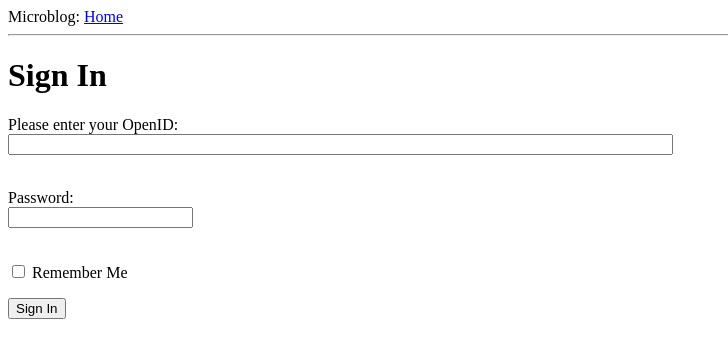
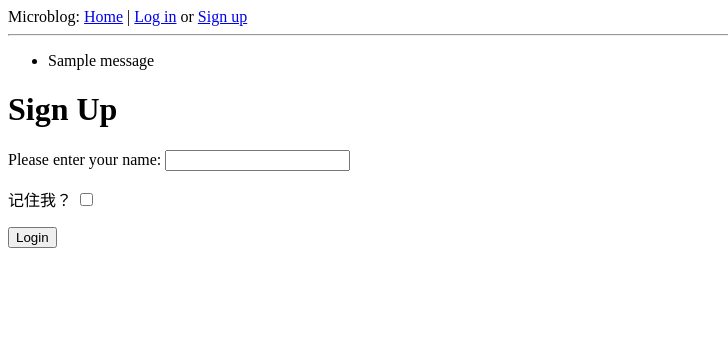
Before and after one commit to zmfang/pythonMicroblog, a Flask app: template app/templates/login.html in a window 1280 px wide. Shown: the top 358 px of the page, without its empty margins (0-728 px from the left). Run offline with Flask 2, Linux system fonts and the light colour scheme; tables that the repository leaves empty hold one stand-in row (values such as "Sample post"); the template is opened without the code that fills it: values that come from a table or form of the project are taken from there, most other values are stand-ins (such as "Sample title", 1, 10 or a date in 2020); one stand-in notice (Sample message) is shown; parts of the project's set-up code (start-up, migrations or seed data) failed here and were passed over.

Commit message:
初步完成用户登录，并记住登录状态。初步完成注册功能。

```diff
--- a/app/__init__.py
+++ b/app/__init__.py
@@ -20,7 +20,8 @@ db = SQLAlchemy(app)
 # 初始化flask-Login
 lm = LoginManager()
 lm.init_app(app)
-# 初始化Flask-OpenID，存储临时文件夹的路径tmp
-oid = OpenID(app, os.path.join(basedir, 'tmp'))
+lm.login_view = "login"  # 指定登录视图
+# # 初始化Flask-OpenID，存储临时文件夹的路径tmp
+# oid = OpenID(app, os.path.join(basedir, 'tmp'))
 
 from app import views,models
--- a/app/forms.py
+++ b/app/forms.py
@@ -1,9 +1,21 @@
 from flask_wtf import Form
-from wtforms import TextField, BooleanField, PasswordField
-from wtforms.validators import Required
+from wtforms import TextField, BooleanField, PasswordField, SubmitField
+from wtforms.validators import Required, Length, Email
 
 
 class LoginForm(Form):
-    name =TextField('Name', validators=[Required()])
-    password = PasswordField('password', validators=[Required()])
+    user_name =TextField('user name', validators=[
+        Required(), Length(max=15)])
+    # password = PasswordField('password', validators=[Required()])
     remember_me = BooleanField('Remember_me', default=False)
+    submit = SubmitField("Login")
+
+
+class SignUpForm(Form):
+    user_name = TextField("user name", validators=[
+        Required(), Length(max=15)
+    ])
+    user_email = TextField("user email", validators=[
+        Email(), Required(), Length(max=128)
+    ])
+    submit = SubmitField("Sign up")
--- a/app/templates/base.html
+++ b/app/templates/base.html
@@ -1,14 +1,34 @@
 <html>
 <head>
     {% if title %}
-    <title>{{ title }} - microblog</title>
+        <title>{{title}} - microblog</title>
     {% else %}
         <title>microblog</title>
     {% endif %}
 </head>
 <body>
-    <div>Microblog: <a href="/index">Home</a></div>
-    <hr>
+<div>
+    Microblog:
+    <a href="{{ url_for('index') }}">Home</a>
+    {% if not g.user.is_authenticated %}
+        | <a href="{{ url_for('login') }}">Log in</a>
+        or <a href="{{ url_for('sign_up') }}">Sign up</a>
+    {% else %}
+        | <a href="{{ url_for('logout') }}">Logout</a>
+    {% endif %}
+</div>
+<hr />
+{% with messages = get_flashed_messages() %}
+    {% if messages %}
+        <ul>
+            {% for message in messages %}
+                <li>{{ message }}</li>
+            {% endfor %}
+        </ul>
+    {% endif %}
+{% endwith %}
 {% block content %}{% endblock %}
 </body>
+
+{% block js %}{% endblock %}
 </html>
--- a/app/templates/login.html
+++ b/app/templates/login.html
@@ -1,24 +1,16 @@
-<!-- extend base layout -->
 {% extends "base.html" %}
+
 {% block content %}
-<h1>Sign In</h1>
-<form action="" method="post" name="login">
-    {{form.hidden_tag()}}
-    <p>
-        Please enter your OpenID:<br>
-        {{form.name(size=80)}}<br>
-        {% for error in form.errors.name %}
-        <span style="color: red;">[{{ error }}]</span>
-        {% endfor %}<br>
-    </p>
-    <p>
-        Password:<br>
-        {{form.password}}<br>
-        {% for error in form.errors.password %}
-        <span style="color: red;">[{{ error }}]</span>
-        {% endfor %}<br>
-    </p>
-    <p>{{form.remember_me}} Remember Me</p>
-    <p><input type="submit" value="Sign In"></p>
-</form>
+    <h1>Sign Up</h1>
+    <form action="/login" method="post" name="login">
+        {{ form.hidden_tag() }}
+        <p>Please enter your name: {{ form.user_name }}</p>
+        {% for error in form.errors.user_name %}
+            <p style="color:red;">[-] {{ error }}</p>
+        {% endfor %}
+
+        <p>记住我？ {{ form.remember_me }}</p>
+        <p>{{ form.submit }}</p>
+
+    </form>
 {% endblock %}
--- a/app/views.py
+++ b/app/views.py
@@ -1,15 +1,17 @@
-from flask import render_template,flash,redirect,session,url_for,request,g
-from flask.ext.login import login_user,logout_user,current_user,login_required
-from .forms import LoginForm
-from .models import User
+import datetime
 
-from app import app,db,lm,oid
+from flask import render_template, flash, redirect, session, url_for, request, g
+from flask.ext.login import login_user, logout_user, current_user, login_required
+from .forms import LoginForm, SignUpForm
+from .models import User, ROLE_USER
+
+from app import app, db, lm
 
 
 @app.route('/')
 @app.route('/index')
 def index():
-    user = {'nickname': 'Miguel'}  # 用户名
+    user = "Man"  # 用户名
     posts = [  # 提交内容
         {
             'author': {'nickname': 'John'},
@@ -27,14 +29,51 @@ def index():
                            posts=posts)
 
 
+# 用于从数据库加载用户，这个函数将会被 Flask-Login 使用
 @lm.user_loader
 def load_user(user_id):
     return User.query.get(int(user_id))
 
 
-@app.route('/login', methods = ['GET', 'POST'])
-@oid.loginhandler   # 告诉 Flask-OpenID 这是我们的登录视图函数。
+@app.route('/login', methods=['GET', 'POST'])
+# @oid.loginhandler   # 告诉 Flask-OpenID 这是我们的登录视图函数。
 def login():
+    # 3
+    # 验证用户是否被验证
+    if g.user.is_authenticated:
+        return redirect("index")
+    # 注册验证
+    form = LoginForm()
+    if form.validate_on_submit():
+        user = User.login_check(request.form.get("user_name"))
+
+        if user:
+            login_user(user)
+            user.last_seen = datetime.datetime.now()
+
+            try:
+                db.session.add(user)
+                db.session.commit()
+            except():
+                flash("错误：The Database error!")
+                return redirect("/login")
+
+            flash('Your name: ' + request.form.get('user_name'))
+            flash('remember me? ' + str(request.form.get('remember_me')))
+            session['remember_me'] = form.remember_me.data
+
+            return redirect(url_for("index"))
+            # url_for为一个给定的视图函数获取 URL
+        else:
+            flash("Login failed,Your name is not exist!")
+            return redirect("/login")
+
+    return render_template("login.html",
+                           title="Sign In",
+                           form=form
+                           )
+    # 1.1
+
     # form = LoginForm()
     # if form.validate_on_submit():  # flash函数是一种快速的方式下呈现给用户的页面上显示一个消息。
     #     flash('Login requested for Name: ' + form.name.data)
@@ -44,16 +83,65 @@ def login():
     # return render_template('login.html',
     #                        title='Sign In',
     #                        form=form)
+# 2
+#  g 全局变量是一个在请求生命周期中用来存储和共享数据
+# if g.user is not None and g.user.is_authenticated():
+#     return redirect(url_for('index'))
+# form = LoginForm()
+# if form.validate_on_submit():
+#     # flask.session提供了一个更加复杂的服务对于存储和共享数据。
+#     # 一旦数据存储在会话对象中，在来自同一客户端的现在和任何以后的请求都是可用的。数据保持在会话中直到会话被明确地删除。
+#     session['remember_me'] = form.remember_me.data
+#     # 触发用户使用 Flask-OpenID 认证。
+#
+#     return oid.try_login(form.openid.data, ask_for=["nickname", "email"])
+#
+# return render_template('login.html',
+#                        title='Sign In',
+#                        form=form,
+#                        providers=app.config['OPENID_PROVIDERS'])
 
-    #  g 全局变量是一个在请求生命周期中用来存储和共享数据
-    if g.user is not None and g.user.is_authenticated():
-        return redirect(url_for('index'))
-    form = LoginForm()
+
+@app.route("/logout")
+@login_required  # 验证用户必须是以登录为前提
+def logout():
+    logout_user()
+    return redirect(url_for("index"))
+
+
+@app.route("/sign-up", methods=['Get', 'Post'])
+def sign_up():
+    form = SignUpForm()
+    user = User()
     if form.validate_on_submit():
-        session['remember_me']=form.remember_me.data
-        return oid.try_login(form.openid.data, ask_for=["nickname", "email"])
+        user_name = request.form.get('user_name')
+        user_email = request.form.get('user_email')
 
-    return render_template('login.html',
-                           title='Sign In',
-                           form=form,
-                           providers=app.config['OPENID_PROVIDERS'])
+        register_check = User.query.filter(db.or_(
+            User.nickname == user_name, User.email == user_email
+        )).first()
+        if register_check:
+            flash("error:The user's name or email already exits!")
+            return redirect("/sign-up")
+
+        if len(user_name) and len(user_email):
+            user.nickname = user_name
+            user.email = user_email
+            user.role = ROLE_USER
+            user.last_seen = datetime.datetime.now()
+        try:
+            db.session.add(user)
+            db.session.commit()
+        except():
+            flash("The Database error!")
+            return redirect('/sign-up')
+
+        flash("Sign up successful!")
+        return redirect('/index')
+
+    return render_template("sign_up.html", form=form)
+
+
+@app.before_request
+def before_request():
+    g.user = current_user
```
Also changed, not shown: app/models.py (+21 -22 lines), app/templates/index.html (+12 -5 lines), app/templates/sign_up.html (added, +20 -0 lines), app.db, 1 other file. Lines whose indentation alone changed are shown as unchanged.
